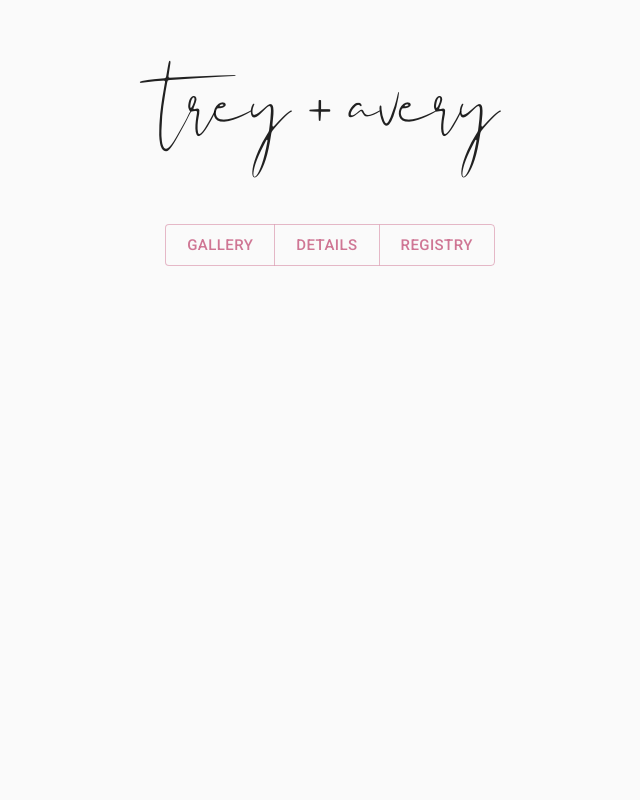
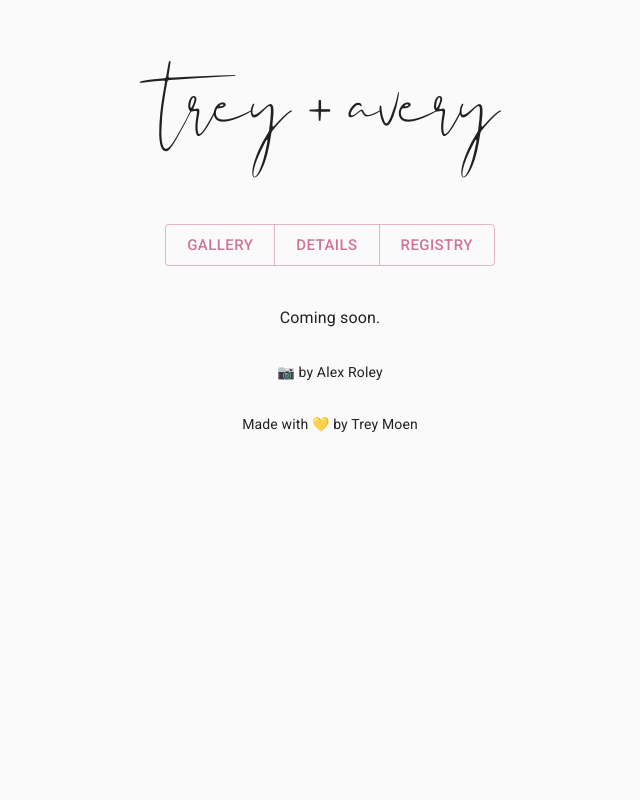
Before and after one commit to greatgitsby/wedding-frontend, a Next.js app: page / in a window 1280 px wide. Shown: the top 800 px of the page, without its empty margins (310-950 px from the left). Built offline with nearby package versions, Linux system fonts and the light colour scheme.

Commit message:
mark gallery as coming soon

```diff
--- a/package.json
+++ b/package.json
@@ -16,7 +16,7 @@
   },
   "scripts": {
     "dev": "next dev",
-    "build": "next build",
+    "build": "next build && next export",
     "start": "next start",
     "post-update": "echo \"codesandbox preview only, need an update\" && yarn upgrade --latest"
   },
--- a/src/pages/index.tsx
+++ b/src/pages/index.tsx
@@ -2,11 +2,9 @@ import * as React from 'react';
 import Box from '@material-ui/core/Box';
 import Copyright from '../Copyright';
 import PhotoPlug from '../PhotoPlug';
-import ImageList from '@material-ui/core/ImageList';
 import { Grid, ThemeProvider, Typography } from '@material-ui/core';
 import { Theme, createStyles, makeStyles, createTheme } from '@material-ui/core/styles';
 
-import useMeasure from 'react-use-measure';
 import { Variant } from '@material-ui/core/styles/createTypography';
 import HeaderButtons from '../HeaderButtons';
 
@@ -59,23 +57,7 @@ const typographyTheme = createTheme({
 
 export default function Index() {
   const classes = useStyles();
-  const [ref, bounds] = useMeasure();
-
-  const pixelGap = 6;
-
-  let headerSize: Variant = "h3";
-  let numImageColumns = 5;
-  let rowsPerImage = 2;
-
-  let imageHeight = 300;
-
-  if (bounds.width == 600) {
-    numImageColumns = 2;
-    imageHeight = 500;
-  } else if (bounds.width == 350) {
-    numImageColumns = 1;
-    imageHeight = 500;
-  }
+  const headerSize: Variant = "h3";
 
   return (
     <Grid container justifyContent="center">
@@ -94,14 +76,9 @@ export default function Index() {
         </Box>
 
         <Box sx={{ my: 4 }}>
-          <ImageList
-            innerRef={ref}
-            rowHeight={imageHeight/rowsPerImage}
-            className={classes.imageList}
-            gap={pixelGap}
-            cols={numImageColumns}
-          >
-          </ImageList>
+          <Typography align="center">
+            {"Coming soon."}
+          </Typography>
         </Box>
 
         <Box sx={{ my: 1 }}>
```
